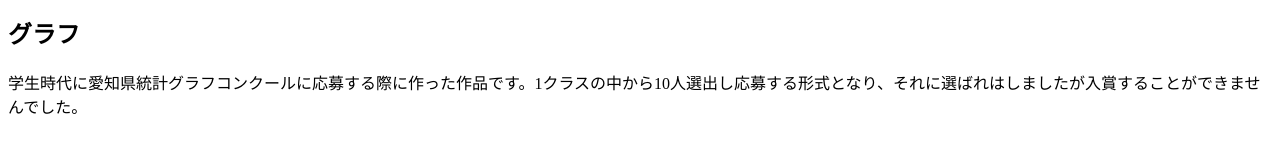
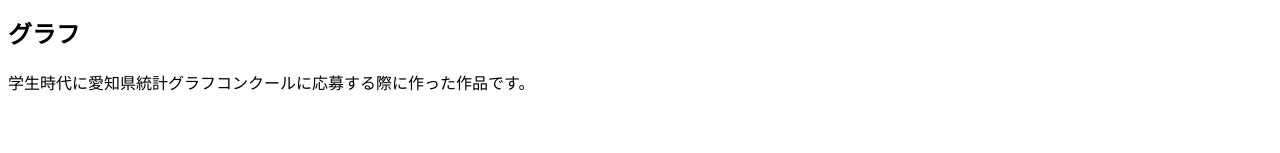
Before and after one commit to reimari2525/portfolio, a plain HTML site: page element/production/book/graph.html in a window 1280 px wide. Shown: the part 193-346 px from the top of the page. Drawn offline with Linux system fonts and the light colour scheme.

Commit message:
Update graph.html

```diff
--- a/element/production/book/graph.html
+++ b/element/production/book/graph.html
@@ -25,7 +25,7 @@
             </div>
             <div class="content-box">
                 <h2>グラフ</h2>
-                <p>学生時代に愛知県統計グラフコンクールに応募する際に作った作品です。1クラスの中から10人選出し応募する形式となり、それに選ばれはしましたが入賞することができませんでした。</p>
+                <p>学生時代に愛知県統計グラフコンクールに応募する際に作った作品です。</p>
             </div>
         </div>
 
```
